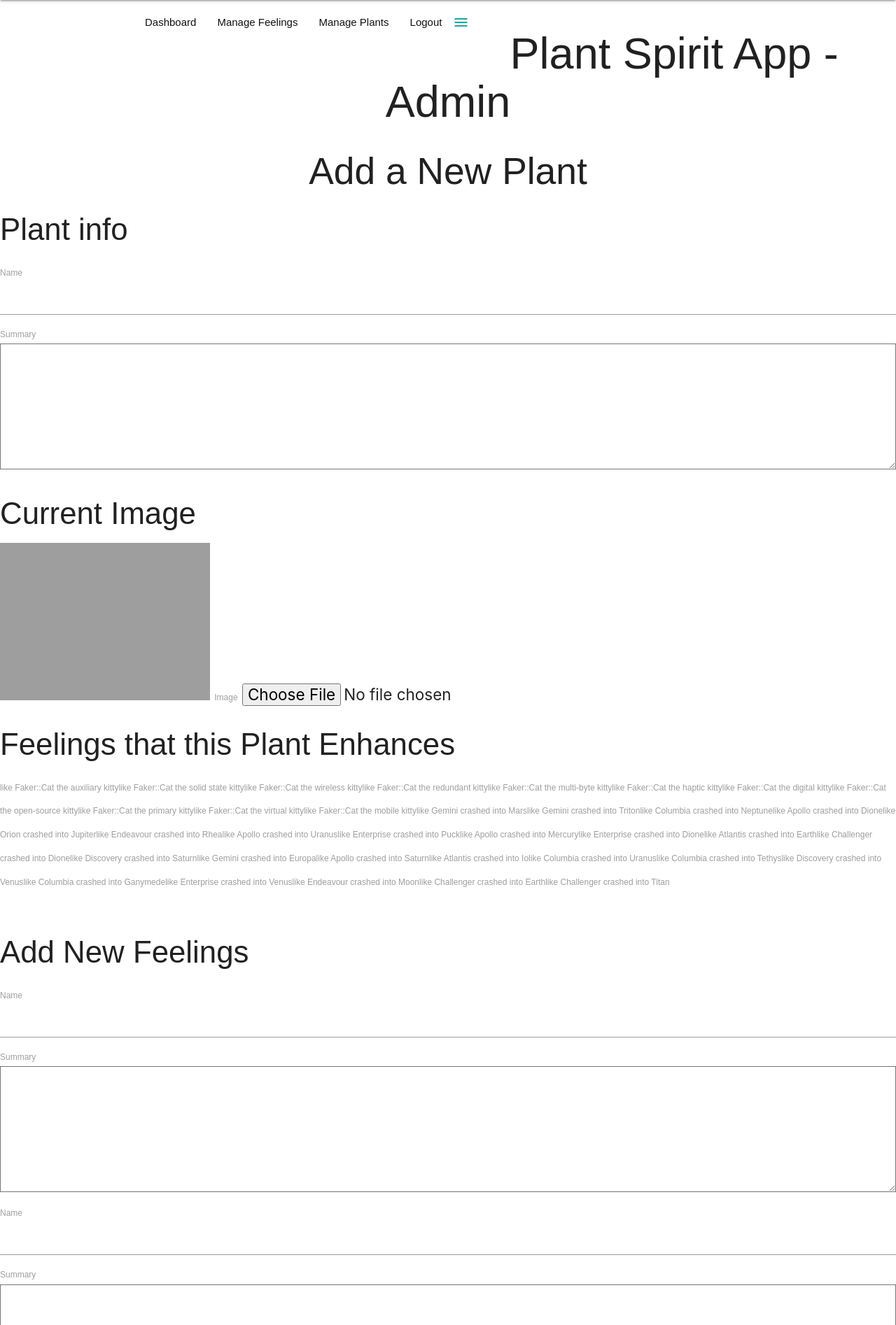
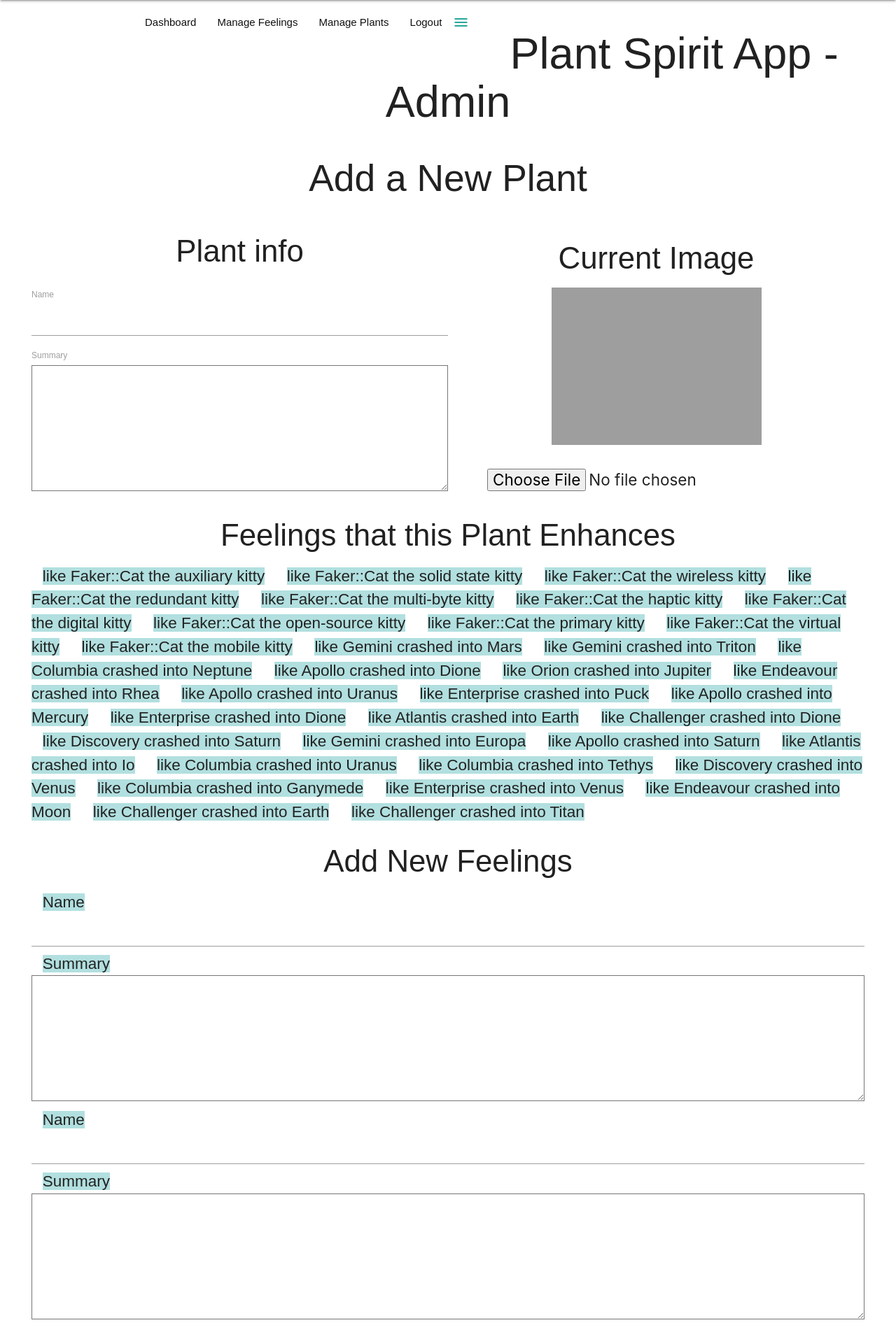
Before and after one commit to catquarks/plant-spirit-admin, a Rails app: page /plants/new in a window 1280 px wide. Shown: the part 64-1958 px from the top of the page at 70% size. Run offline with Rails 7, Linux system fonts and the light colour scheme; the visitor is signed in with stand-in values (Sample User, id 1); data comes from the database, SQL or seed files in the repository; style sheets or scripts are compiled from the project's sources; parts of the project's set-up code (start-up, migrations or seed data) failed here and were passed over; some libraries are stand-ins or nearby versions; some web fonts are replaced; grey boxes are pictures that could not be loaded.

Commit message:
create new form partial

```diff
--- a/app/assets/stylesheets/application.scss
+++ b/app/assets/stylesheets/application.scss
@@ -32,7 +32,7 @@
   font-size: 1.5rem;
 }
 
-h1, h2 {
+h1, h2, h3 {
   text-align: center;
 }
 
@@ -61,7 +61,7 @@
 }
 
 
-#plants-index, #feelings-index {
+#plants-index, #feelings-index, #new-plant, #edit-plant {
   margin: 2em;
 }
 
@@ -78,12 +78,24 @@
 
 .plant-form {
   display: flex;
-  justify-content: center;
 
   .plant-form-child {
+
+    width: 40em;
     flex-grow: 1;
-    padding: 2em;
+    /*padding: 2em;*/
     margin: auto;
+
+    img {
+      display: block;
+      margin: auto;
+    }
+
+    input[type=file] {
+      display: block;
+      margin: auto;
+    }
+
   }
 }
 
--- a/app/views/plants/_form.html.erb
+++ /dev/null
@@ -1,44 +0,0 @@
-<%= form_for(plant, multipart: true) do |f| %>
-	<h3>Plant info</h3>
-	<%= f.label :name %>
-	<%= f.text_field :name %>
-	<br />
-	<%= f.label :summary %>
-	<%= f.text_area :summary, rows: 10 %>
-	<br />
-	<h3>Current Image</h3>
-	<%= link_to image_tag(plant.image.url(:medium), size: '300x300'), plant.image.url(:large) %>
-<%= f.label :image %>
-	<%= f.file_field :image %>
-	<br />
-	<h3>Feelings that this Plant Enhances</h3>
-	<div class="checkbox-box">
-		<%= f.collection_check_boxes :future_feeling_ids, feelings, :id, :name %>
-	</div>
-	<br />
-	<h3>Add New Feelings</h3>
-	<%= f.fields_for :future_feelings do |ff| %>
-		<%= ff.label :name %>
-		<%= ff.text_field :name %>
-		<br />
-		<%= ff.label :summary %>
-		<%= ff.text_area :summary %>
-	<% end %>
-	<br />
-	<h3>Feelings that this Plant Transforms or Eases</h3>
-	<div class="checkbox-box">
-		<%= f.collection_check_boxes :current_feeling_ids, feelings, :id, :name %>
-	</div>
-	<br />
-	<h3>Add New Feelings</h3>
-	<%= f.fields_for :current_feelings do |ff| %>
-		<%= ff.label :name %>
-		<%= ff.text_field :name %>
-		<br />
-		<%= ff.label :summary %>
-		<%= ff.text_area :summary %>
-	<% end %>
-	<br />
-
-	<%= f.submit submit_text, class: "waves-effect waves-light btn" %>
-<% end %>
--- /dev/null
+++ b/app/views/plants/_form_info_and_image.erb
@@ -0,0 +1,17 @@
+<div class="plant-form">
+	<div class="plant-form-child">
+		<h3>Plant info</h3>
+		<%= f.label :name %>
+		<%= f.text_field :name %>
+		<br />
+		<%= f.label :summary %>
+		<%= f.text_area :summary, rows: 10 %>
+	</div>
+
+	<div class="plant-form-child">
+		<h3>Current Image</h3>
+		<%= link_to image_tag(@plant.image.url(:medium), size: '300x300'), @plant.image.url(:large) %>
+		<br />
+		<%= f.file_field :image %>
+	</div>
+</div>
--- a/app/views/plants/new.html.erb
+++ b/app/views/plants/new.html.erb
@@ -1,4 +1,8 @@
+<div id="new-plant">
+
 	<h2>Add a New Plant</h2>
+	<div class="errors">
+		<%= flash[:notice] if flash[:notice] %>
 		<%= flash[:error] if flash[:error] %>
 		<% if @plant.errors.any? %>
 			<ul>
@@ -7,5 +11,46 @@
 			<% end %>
 			</ul>
 		<% end %>
+	</div>
 
-<%= render partial: 'form', locals: {plant: @plant, submit_text: "Add New Plant", feelings: @feelings} %>
+	<%= form_for(@plant, multipart: true) do |f| %>
+		<%= render partial: 'form_info_and_image', locals: {plant: @plant, f: f} %>
+
+		<div class="checkboxes-form">
+			<div class="checkboxes-child">
+				<h3>Feelings that this Plant Enhances</h3>
+				<%= f.collection_check_boxes :future_feeling_ids, @feelings, :id, :name %>
+			</div>
+
+			<div class="checkboxes-child">
+				<h3>Add New Feelings</h3>
+				<%= f.fields_for :future_feelings do |ff| %>
+					<%= ff.label :name %>
+					<%= ff.text_field :name %>
+					<br />
+					<%= ff.label :summary %>
+					<%= ff.text_area :summary %>
+				<% end %>
+			</div>
+
+			<div class="checkboxes-child">
+				<h3>Feelings that this Plant Transforms or Eases</h3>
+				<%= f.collection_check_boxes :current_feeling_ids, @feelings, :id, :name %>
+			</div>
+
+			<div class="checkboxes-child">
+				<h3>Add New Feelings</h3>
+				<%= f.fields_for :current_feelings do |ff| %>
+					<%= ff.label :name %>
+					<%= ff.text_field :name %>
+					<br />
+					<%= ff.label :summary %>
+					<%= ff.text_area :summary %>
+				<% end %>
+			</div>
+
+		<%= f.submit "Add New Plant", class: "waves-effect waves-light btn" %>
+	<% end %>
+	</div>
+
+</div>
```
Also changed, not shown: app/views/plants/edit.html.erb (+5 -17 lines). Lines whose indentation alone changed are shown as unchanged.
